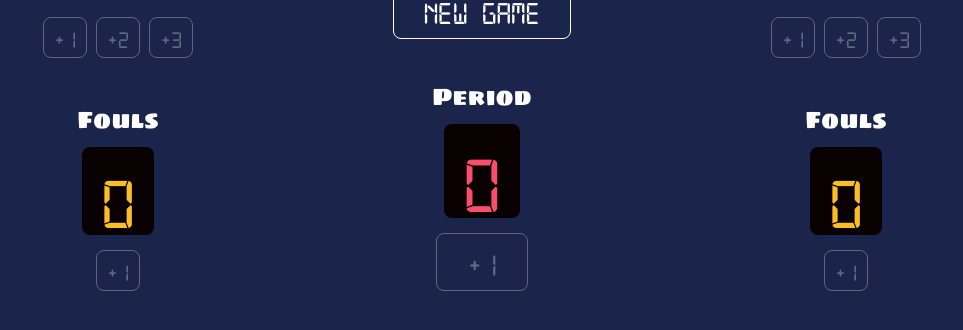
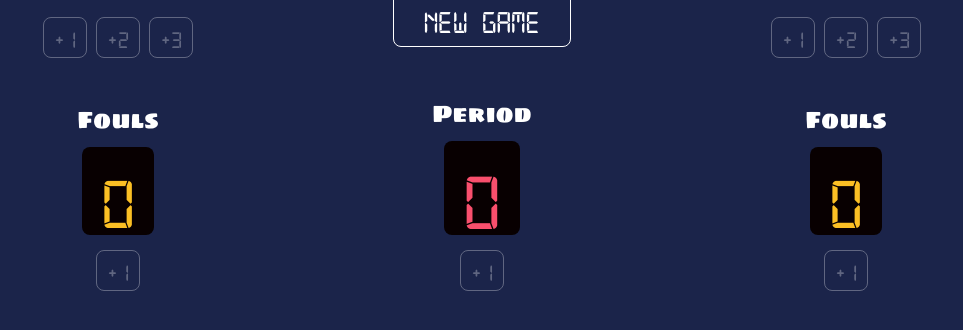
Before and after one commit to ipaulaa/basketball-scoreboard, a plain HTML site: page index.html in a window 1280 px wide. Shown: the part 358-688 px from the top of the page, without its empty margins (158-1121 px from the left). Drawn offline with Linux system fonts and the light colour scheme.

Commit message:
fix: style of .controls button

```diff
--- a/src/css/style.css
+++ b/src/css/style.css
@@ -138,7 +138,7 @@ button:active:not(:disabled) {
   color: #f94f6d;
 }
 
-.controls button {
+.controls > button {
   padding: 15px 30px;
   font-size: 2rem;
 }
```
